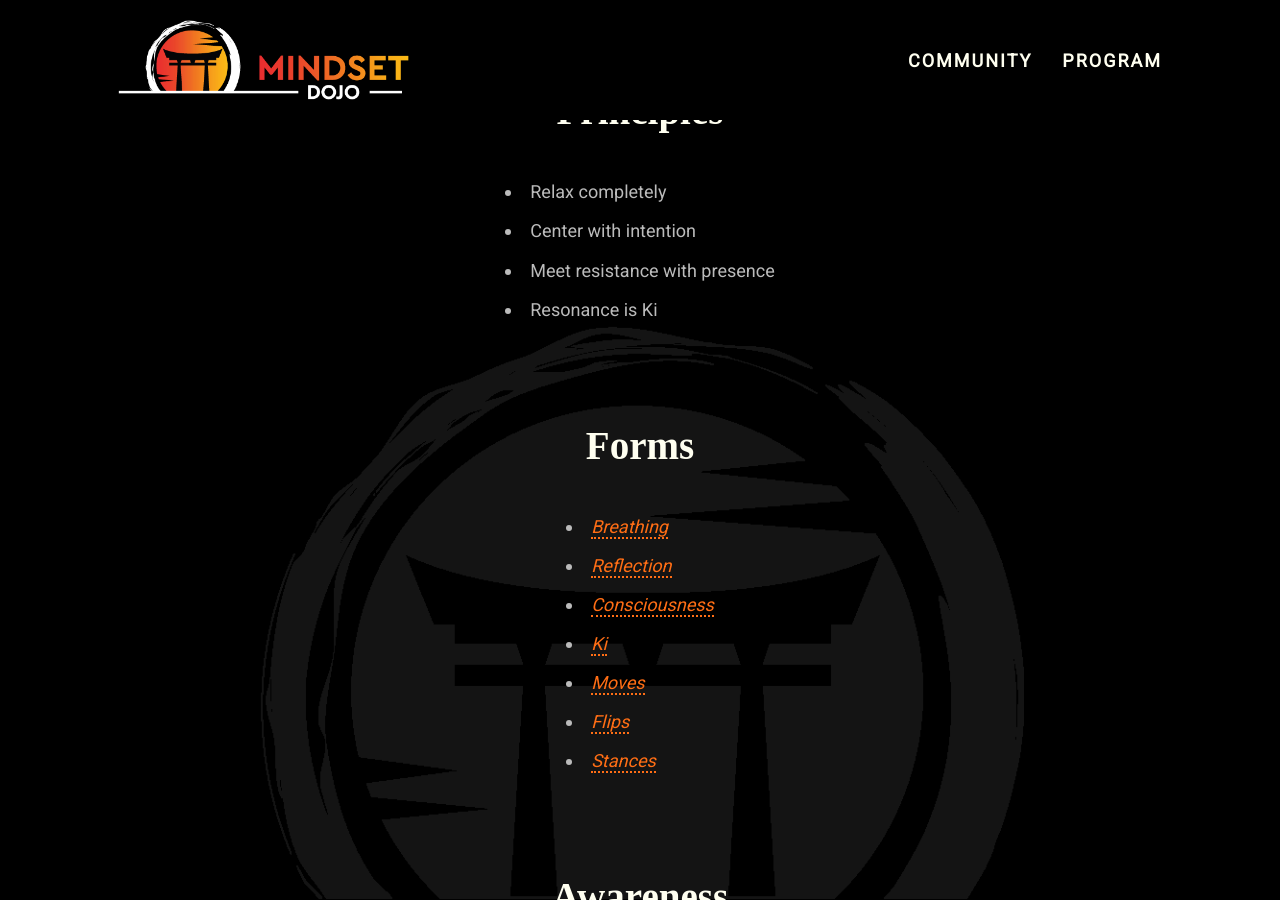
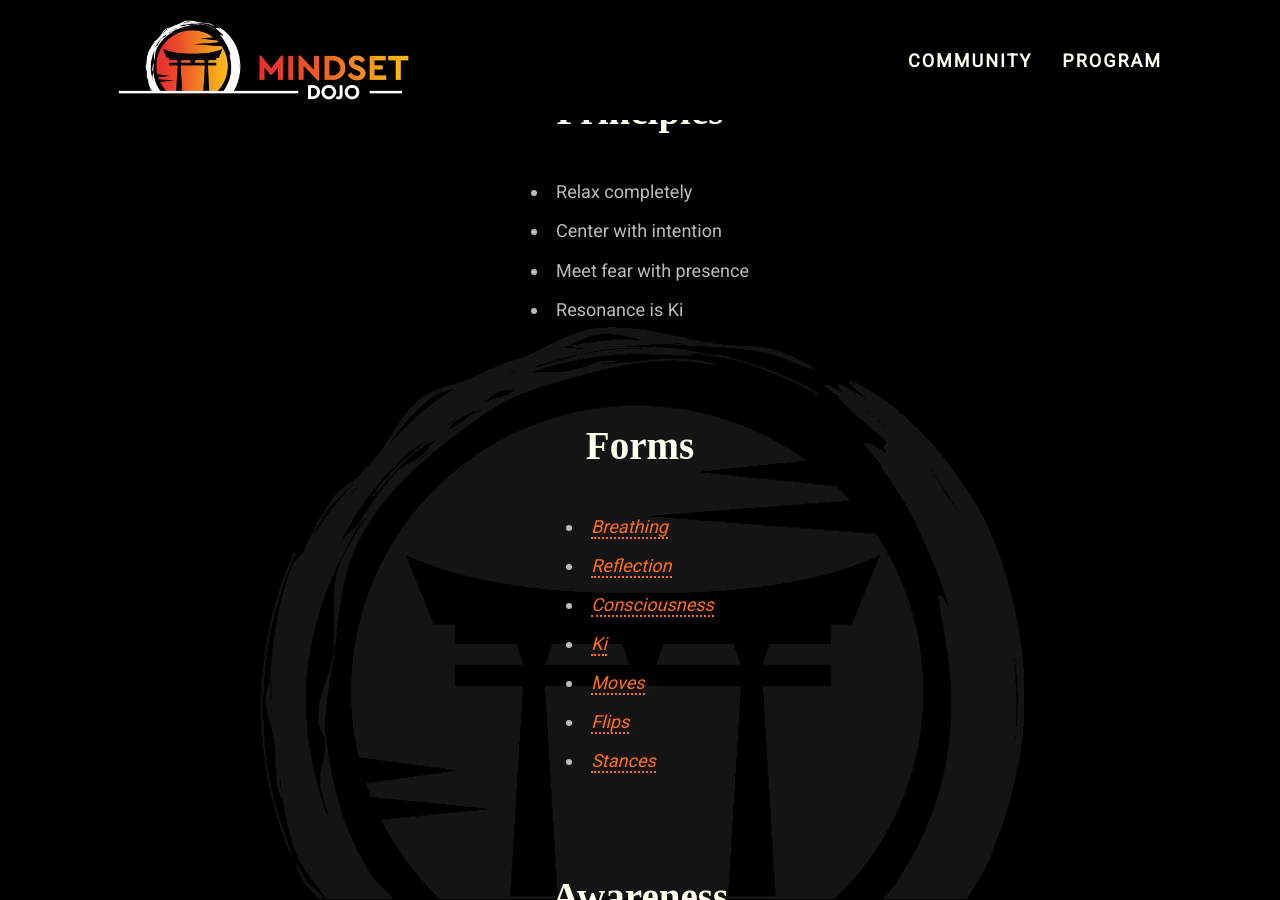
Before and after one commit to mindset-dojo/mindset-dojo.github.io, a Jekyll site: the page built from program.md, in a window 1280 px wide and 900 px high, scrolled down 559 px. Built offline with Jekyll 4.4.1, drawn with Linux system fonts in a browser that asks for light colours; some web fonts are replaced.

Commit message:
meet-fear-with-presence

```diff
--- a/_data/program.yaml
+++ b/_data/program.yaml
@@ -7,7 +7,7 @@ invitation: >-
 principles:
   - label: Relax completely
   - label: Center with intention
-  - label: Meet resistance with presence
+  - label: Meet fear with presence
   - label: Resonance is Ki
 forms:
   - label: Breathing
```
